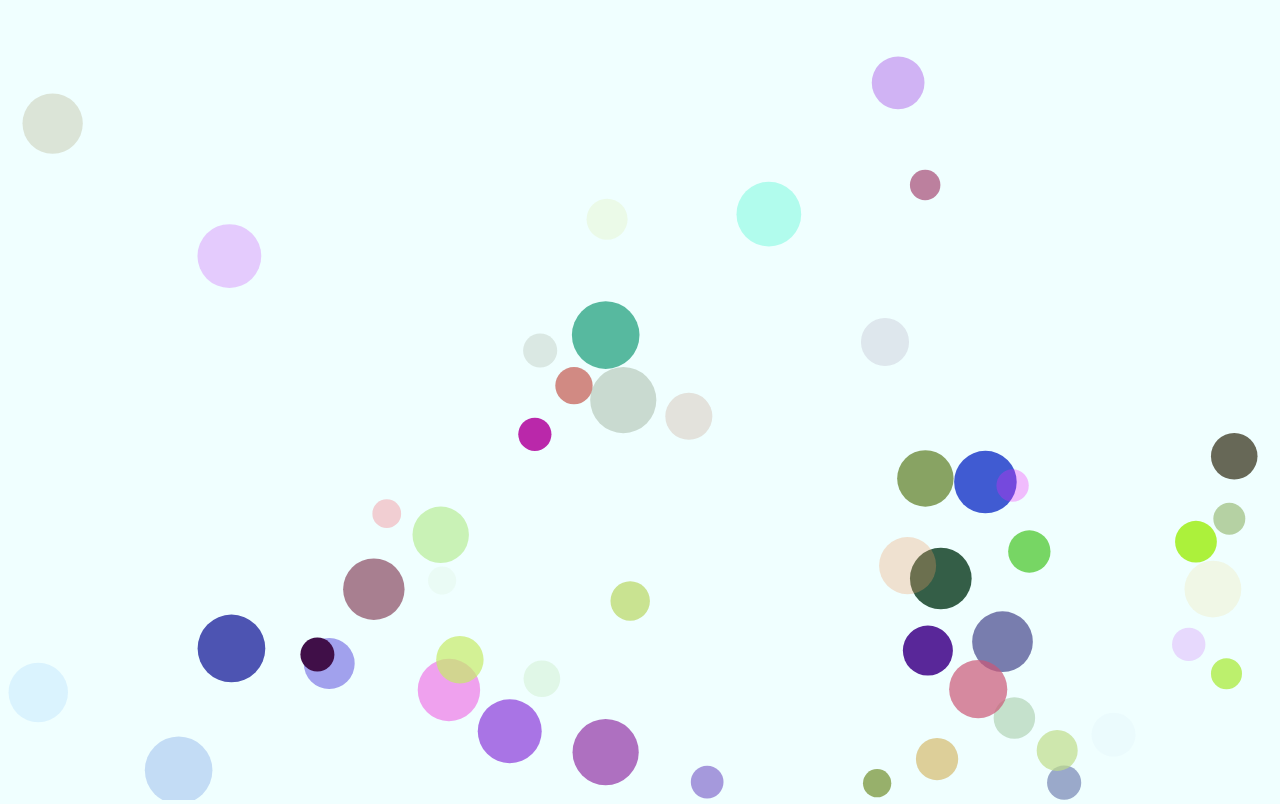
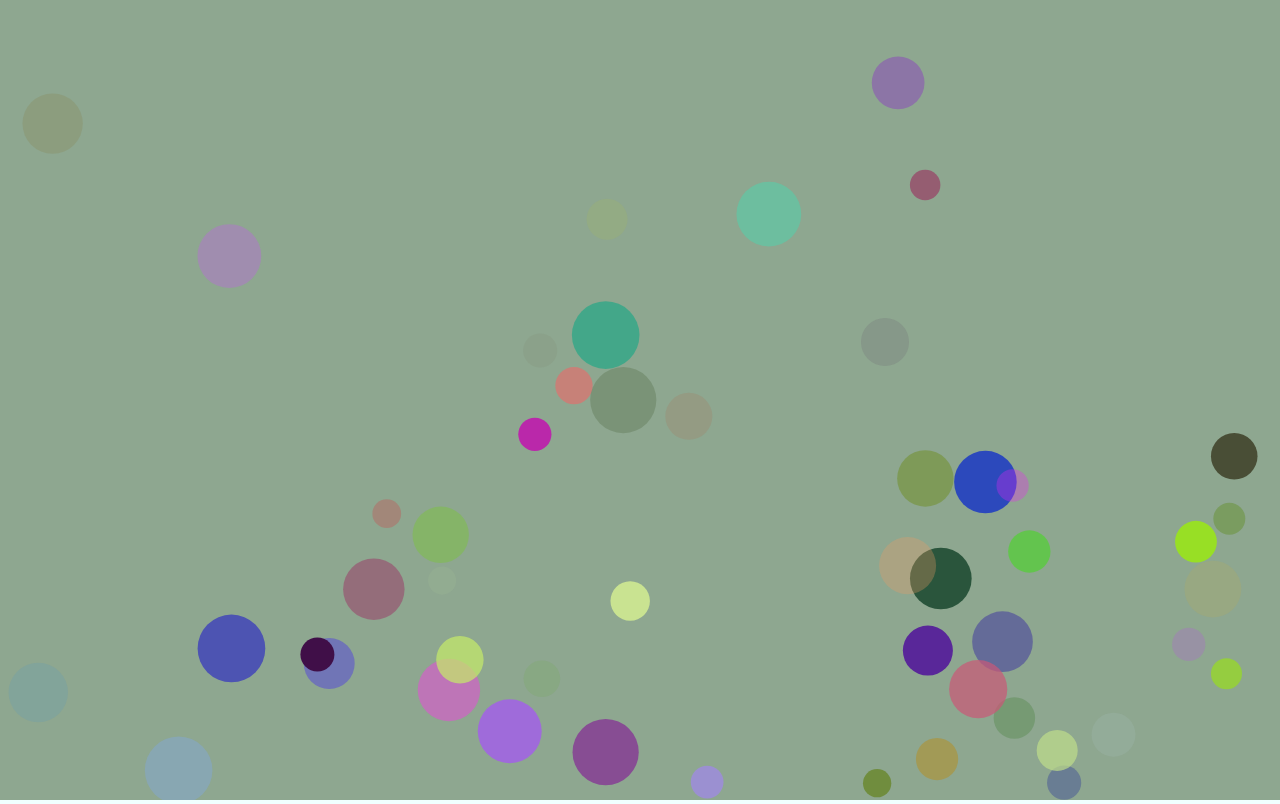
Before and after one commit to Sephens/Mouse_over-Element, a plain HTML site: page index.html in a window 1280 px wide. Drawn offline with Linux system fonts and the light colour scheme.

Commit message:
more read

```diff
--- a/index.html
+++ b/index.html
@@ -4,11 +4,12 @@
     <meta charset="UTF-8">
     <meta http-equiv="X-UA-Compatible" content="IE=edge">
     <meta name="viewport" content="width=device-width, initial-scale=1.0">
-    <title>Document</title>
+    <title>Mouse| Over</title>
     <link rel="stylesheet" href="style.css">
 </head>
 <body>
-    <canvas id="canvas"></canvas>
+    <canvas id="canvas">
+    </canvas>
     <script src="script.js"></script>
 </body>
 </html>
--- a/script.js
+++ b/script.js
@@ -3,6 +3,8 @@ var canvas = document.getElementById("canvas");
 var c = canvas.getContext("2d");
 var tx = window.innerWidth;
 var ty = window.innerHeight;
+// canvas.width = 600;
+// canvas.height = 600;
 canvas.width = tx;
 canvas.height = ty;
 //c.lineWidth= 5;
@@ -19,6 +21,8 @@ addEventListener("mousemove", function() {
 
 var grav = 0.99;
 c.strokeWidth=5;
+
+//generating a random rgb color
 function randomColor() {
   return (
     "rgba(" +
--- a/style.css
+++ b/style.css
@@ -3,3 +3,7 @@ body{
     background-color: azure;
     overflow: hidden;
 }
+
+#canvas{
+    background-color: rgb(142, 167, 144);
+}
```
Also changed, not shown: assets/img1.png (added), 1 other file.
